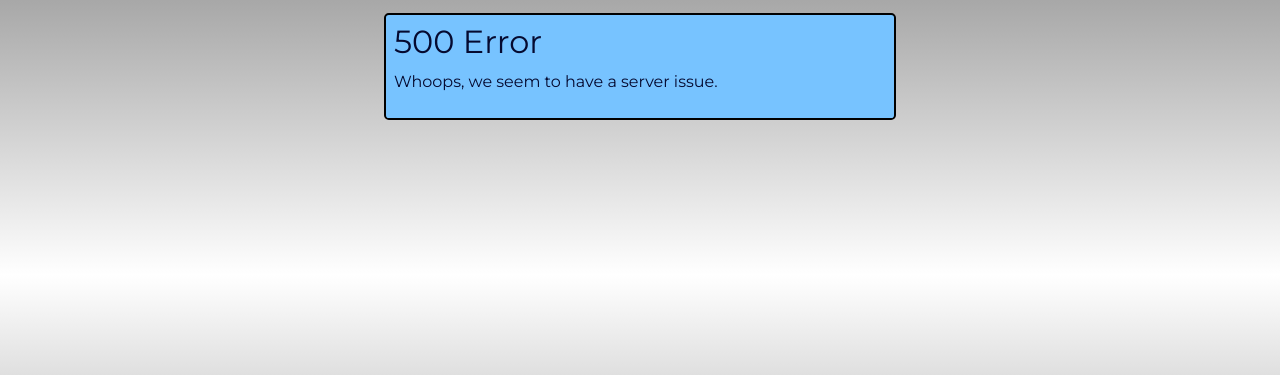
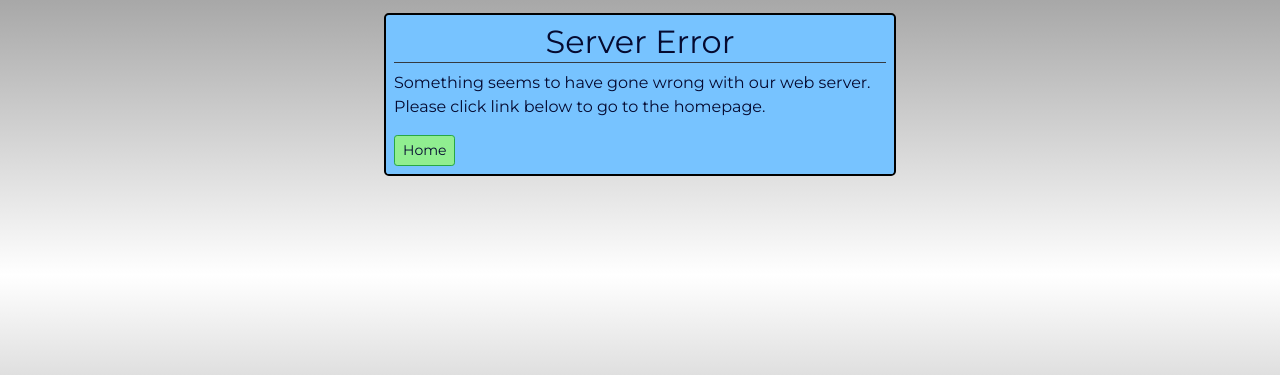
Before and after one commit to fergalquinn77/ci-project4-fq-linkbuilder, a Django app: template links/templates/links/500.html in a window 1280 px wide. Shown: the part 125-500 px from the top of the page. Run offline with Django 3.2, Linux system fonts and the light colour scheme; the template is opened without the code that fills it, so the values that code supplies are empty; some libraries are stand-ins or nearby versions.

Commit message:
Update text on 404 and 500 error pages

```diff
--- a/links/templates/links/404.html
+++ b/links/templates/links/404.html
@@ -4,8 +4,9 @@
 
 <div class="jumbotron">
 
-    <h2>404 Error</h2>
+    <h2 class="border-bottom border-dark text-center">Page Not Found</h2>
     <p>Whoops, we can't seem to find that page. Please check the URL</p>
+    <a class="btn btn-sm btn-success" href="{% url 'home' %}">Home</a>
 
 </div>
 
--- a/links/templates/links/500.html
+++ b/links/templates/links/500.html
@@ -4,9 +4,10 @@
 
 <div class="jumbotron">
 
-    <h2>500 Error</h2>
-
-    <p>Whoops, we seem to have a server issue.</p>
+    <h2 class="border-bottom border-dark text-center">Server Error</h2>
+    <p>Something seems to have gone wrong with our web server.
+        Please click link below to go to the homepage. </p>
+    <a class="btn btn-sm btn-success" href="{% url 'home' %}">Home</a>
 
 </div>
 
```
